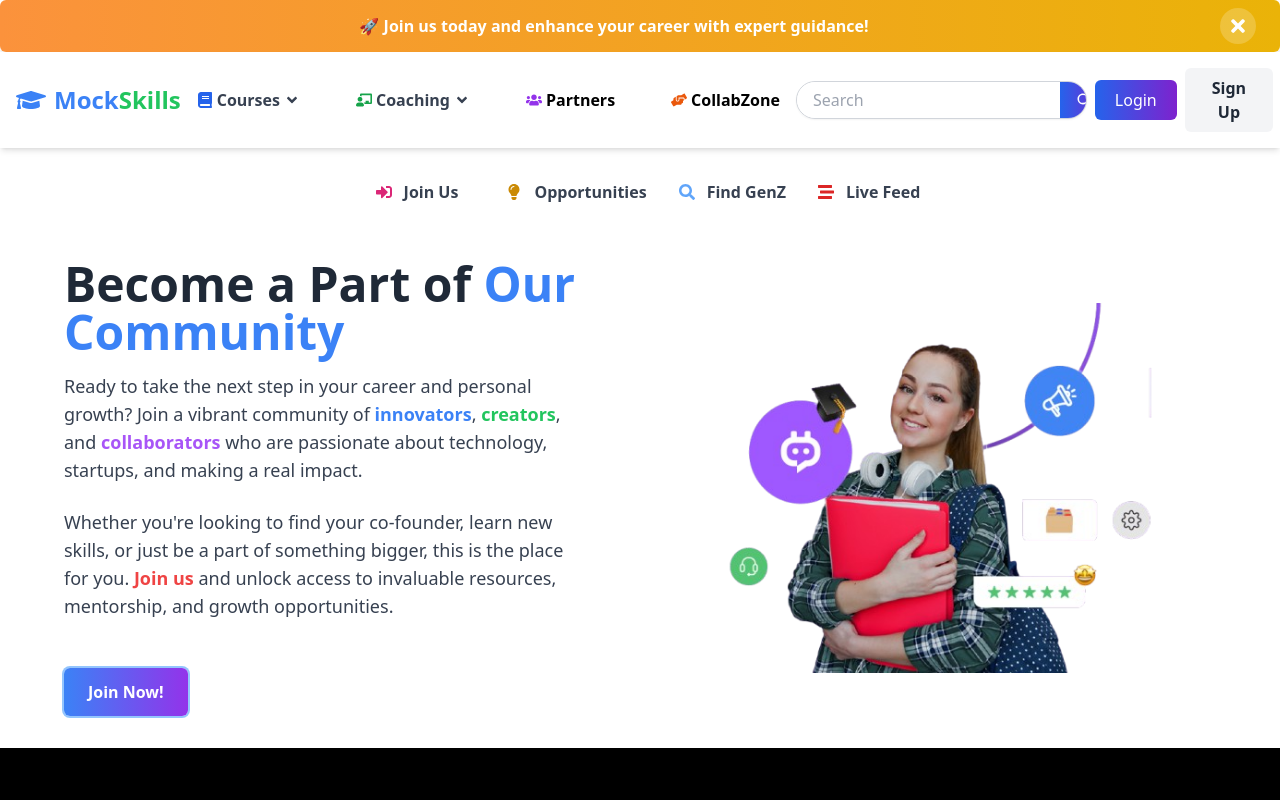
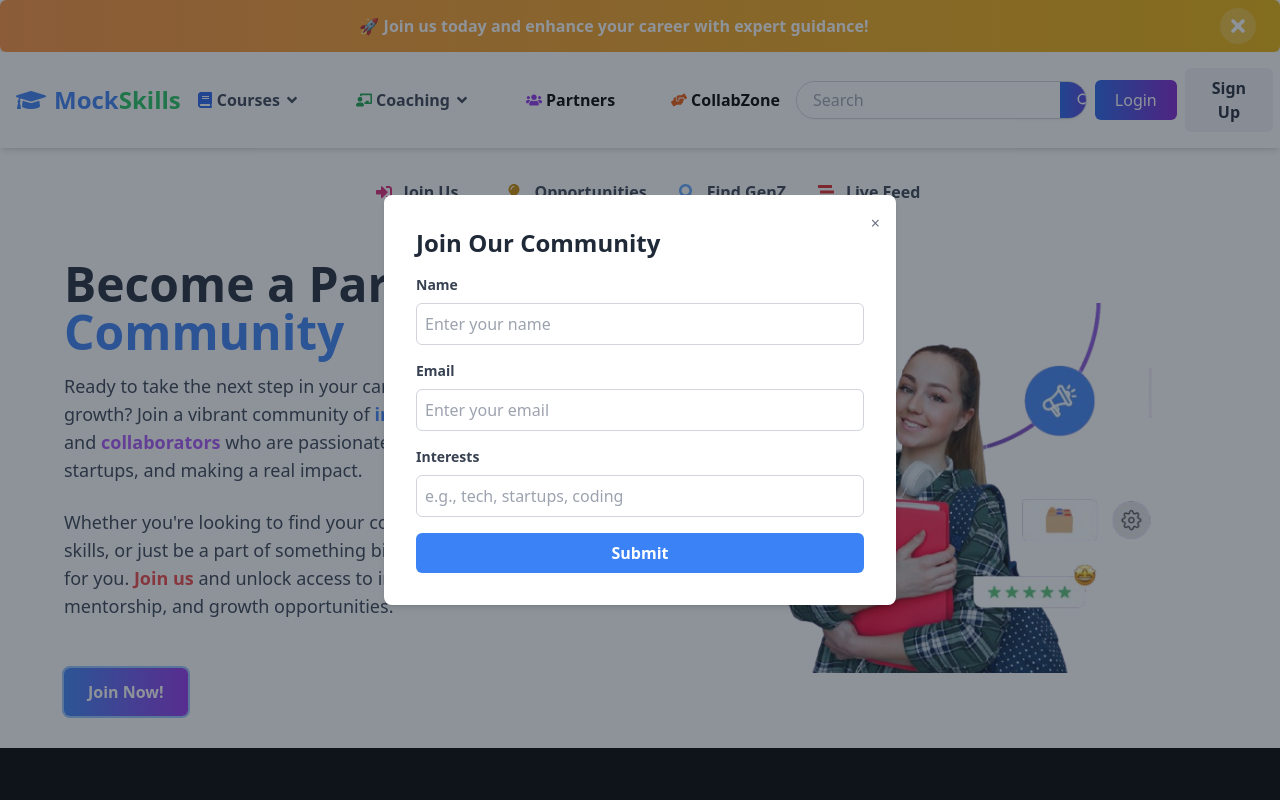
Before and after one commit to MockSkills-Tech/mockskills, a React (Vite) app: page /collabzone/join-us in a window 1280 px wide. Both pictures are taken after a click on the button "Join Now!". Shown: the top 800 px of the page. Built offline with nearby package versions, Linux system fonts and the light colour scheme.

Commit message:
dded model form to 'JoinUs' section

```diff
--- a/package.json
+++ b/package.json
@@ -14,11 +14,13 @@
     "@heroicons/react": "^2.1.5",
     "@reduxjs/toolkit": "^2.2.8",
     "firebase": "^10.14.1",
+    "framer-motion": "^11.11.11",
     "prismjs": "^1.29.0",
     "react": "^18.3.1",
     "react-animated-slider": "^1.1.4",
     "react-copy-to-clipboard": "^5.1.0",
     "react-dom": "^18.3.1",
+    "react-hook-form": "^7.53.2",
     "react-icons": "^5.3.0",
     "react-markdown": "^9.0.1",
     "react-redux": "^9.1.2",
--- a/src/Components/CollabZone/CollabFeatures/JoinUs.jsx
+++ b/src/Components/CollabZone/CollabFeatures/JoinUs.jsx
@@ -1,11 +1,58 @@
-import React from "react";
-// Store the image path in a variable
-import imageSrc from "../../../assets/FeaturesPic/CollobJoin.png"; // Adjust the path based on your folder structure
+import React, { useState } from "react";
+import ReactDOM from "react-dom";
+import imageSrc from "../../../assets/FeaturesPic/CollobJoin.png";
 
 const JoinUs = () => {
+  const [isFormVisible, setIsFormVisible] = useState(false);
+  const [formData, setFormData] = useState({
+    name: "",
+    email: "",
+    interests: "",
+  });
+  const [formErrors, setFormErrors] = useState({
+    name: "",
+    email: "",
+    interests: "",
+  });
+
+  const toggleFormVisibility = () => {
+    setIsFormVisible(!isFormVisible);
+  };
+
+  const closeForm = () => {
+    setIsFormVisible(false);
+  };
+
+  const handleInputChange = (e) => {
+    const { name, value } = e.target;
+    setFormData({
+      ...formData,
+      [name]: value,
+    });
+  };
+
+  const validateForm = () => {
+    const errors = {};
+    if (!formData.name) errors.name = "Name is required.";
+    if (!formData.email) errors.email = "Email is required.";
+    if (!formData.interests) errors.interests = "Interests are required.";
+    return errors;
+  };
+
+  const handleSubmit = (e) => {
+    e.preventDefault();
+    const errors = validateForm();
+    setFormErrors(errors);
+
+    if (Object.keys(errors).length === 0) {
+      // Handle form submission here (e.g., API request)
+      console.log("Form data submitted:", formData);
+      closeForm();
+    }
+  };
+
   return (
     <section className="flex flex-col md:flex-row justify-between items-center h-auto mt-6 mx-4 md:mx-8 bg-white rounded-lg p-8">
-      {/* Text Section */}
       <div className="flex flex-col justify-center items-start md:w-1/2">
         <h1 className="font-bold text-4xl md:text-5xl mb-4 text-gray-800">
           Become a Part of <span className="text-blue-500">Our Community</span>
@@ -20,19 +67,104 @@ const JoinUs = () => {
           Whether you're looking to find your co-founder, learn new skills, or just be a part of something bigger, this is the place for you.{" "}
           <span className="text-red-500 font-bold">Join us</span> and unlock access to invaluable resources, mentorship, and growth opportunities.
         </p>
-        <button className="mt-6 px-6 py-3 rounded-md bg-gradient-to-r from-blue-500 to-purple-600 text-white font-semibold transition duration-200 ease-in-out hover:bg-purple-700 focus:outline-none focus:ring-2 focus:ring-blue-300">
+        <button
+          onClick={toggleFormVisibility}
+          className="mt-6 px-6 py-3 rounded-md bg-gradient-to-r from-blue-500 to-purple-600 text-white font-semibold transition duration-200 ease-in-out hover:bg-purple-700 focus:outline-none focus:ring-2 focus:ring-blue-300"
+        >
           Join Now!
         </button>
       </div>
 
-      {/* Image Section with Animation */}
       <div className="flex justify-center items-center mt-6 md:mt-0 md:w-1/2">
         <img
-          src={imageSrc} // Use the imageSrc variable
+          src={imageSrc}
           alt="Community"
           className="rounded-lg w-full h-auto animate-slideIn"
         />
       </div>
+
+      {/* Modal for Form */}
+      {isFormVisible && ReactDOM.createPortal(
+        <div
+          className="fixed inset-0 flex items-center justify-center bg-gray-800 bg-opacity-50 z-50 transition-opacity ease-in-out duration-300"
+          onClick={closeForm}
+          aria-hidden="true"
+        >
+          <div
+            className="bg-white p-8 rounded-lg shadow-md w-full max-w-lg transition-transform transform ease-in-out duration-300 scale-100"
+            onClick={(e) => e.stopPropagation()}
+          >
+            <button
+              onClick={closeForm}
+              className="absolute top-4 right-4 text-gray-500 hover:text-gray-700 focus:outline-none"
+              aria-label="Close form"
+            >
+              &times;
+            </button>
+            <h2 className="text-2xl font-bold text-gray-800 mb-4">Join Our Community</h2>
+            <form onSubmit={handleSubmit}>
+              <div className="mb-4">
+                <label className="block text-gray-700 text-sm font-bold mb-2" htmlFor="name">
+                  Name
+                </label>
+                <input
+                  type="text"
+                  id="name"
+                  name="name"
+                  value={formData.name}
+                  onChange={handleInputChange}
+                  className="w-full p-2 border border-gray-300 rounded-md"
+                  placeholder="Enter your name"
+                  required
+                />
+                {formErrors.name && <p className="text-red-500 text-sm">{formErrors.name}</p>}
+              </div>
+
+              <div className="mb-4">
+                <label className="block text-gray-700 text-sm font-bold mb-2" htmlFor="email">
+                  Email
+                </label>
+                <input
+                  type="email"
+                  id="email"
+                  name="email"
+                  value={formData.email}
+                  onChange={handleInputChange}
+                  className="w-full p-2 border border-gray-300 rounded-md"
+                  placeholder="Enter your email"
+                  required
+                />
+                {formErrors.email && <p className="text-red-500 text-sm">{formErrors.email}</p>}
+              </div>
+
+              <div className="mb-4">
+                <label className="block text-gray-700 text-sm font-bold mb-2" htmlFor="interests">
+                  Interests
+                </label>
+                <input
+                  type="text"
+                  id="interests"
+                  name="interests"
+                  value={formData.interests}
+                  onChange={handleInputChange}
+                  className="w-full p-2 border border-gray-300 rounded-md"
+                  placeholder="e.g., tech, startups, coding"
+                  required
+                />
+                {formErrors.interests && <p className="text-red-500 text-sm">{formErrors.interests}</p>}
+              </div>
+
+              <button
+                type="submit"
+                className="w-full px-4 py-2 rounded-md bg-blue-500 text-white font-semibold transition duration-200 ease-in-out hover:bg-blue-700 focus:outline-none focus:ring-2 focus:ring-blue-300"
+              >
+                Submit
+              </button>
+            </form>
+          </div>
+        </div>,
+        document.body
+      )}
     </section>
   );
 };
--- /dev/null
+++ b/src/Components/CollabZone/CollabFeatures/genZProfiles.jsx
@@ -0,0 +1,18 @@
+// src/genZProfiles.js
+
+const genZProfiles = [
+  { id: "GENZ10001", name: "Aarav Mehta", skills: "React, JavaScript, CSS, HTML, Node.js", department: "Tech", location: "Bengaluru, India", description: "Web Developer | Passionate Software Developer" },
+  { id: "GENZ10002", name: "Meera Sinha", skills: "Node.js, Express, MongoDB, JavaScript, REST API", department: "Tech", location: "Hyderabad, India", description: "Backend Developer | Skilled in Node.js" },
+  { id: "GENZ10003", name: "Rajesh Nair", skills: "Python, Django, Machine Learning, Data Analysis, Flask", department: "Tech", location: "Pune, India", description: "Python Developer | Django Expert" },
+  { id: "GENZ10004", name: "Diya Kapoor", skills: "Data Analysis, Python, SQL, Excel, Tableau", department: "Finance", location: "Mumbai, India", description: "Data Analyst | Skilled in Python" },
+  { id: "GENZ10005", name: "Aditya Reddy", skills: "Excel, SQL, Financial Modeling, Data Visualization, Power BI", department: "Finance", location: "Delhi, India", description: "Financial Analyst | SQL Expert" },
+  { id: "GENZ10006", name: "Priya Rao", skills: "Accounting, Financial Modeling, QuickBooks, Excel, SAP", department: "Finance", location: "Chennai, India", description: "Accountant | Skilled in Financial Modeling" },
+  { id: "GENZ10007", name: "Sanya Sharma", skills: "SEO, Content Marketing, Social Media, Google Analytics, PPC", department: "Marketing", location: "Gurgaon, India", description: "SEO Specialist | Content Marketing" },
+  { id: "GENZ10008", name: "Karan Singh", skills: "Social Media, Branding, Content Creation, Graphic Design, Analytics", department: "Marketing", location: "Ahmedabad, India", description: "Social Media Expert | Branding Specialist" },
+  { id: "GENZ10009", name: "Nisha Verma", skills: "Market Research, Email Marketing, Content Strategy, SEO, Data Analysis", department: "Marketing", location: "Surat, India", description: "Market Researcher | Email Marketing Specialist" },
+  { id: "GENZ10010", name: "Vikram Joshi", skills: "Project Management, Strategy, Data Analysis, Team Leadership, Risk Management", department: "Consulting", location: "Kolkata, India", description: "Project Manager | Strategy Consultant" },
+  { id: "GENZ10011", name: "Simran Kaur", skills: "Business Analysis, Risk Management, Process Improvement, Data Analysis, Stakeholder Management", department: "Consulting", location: "Jaipur, India", description: "Business Analyst | Risk Management" },
+  { id: "GENZ10012", name: "Amit Patel", skills: "Operations, Process Improvement, Project Management, Team Building, Budgeting", department: "Consulting", location: "Lucknow, India", description: "Operations Specialist | Process Improvement" }
+];
+
+export default genZProfiles;
```
Also changed, not shown: src/Components/CollabZone/CollabFeatures/FindGenZ.jsx (+1 -15 lines), 1 other file (tests, documents, lock files or other folders).
